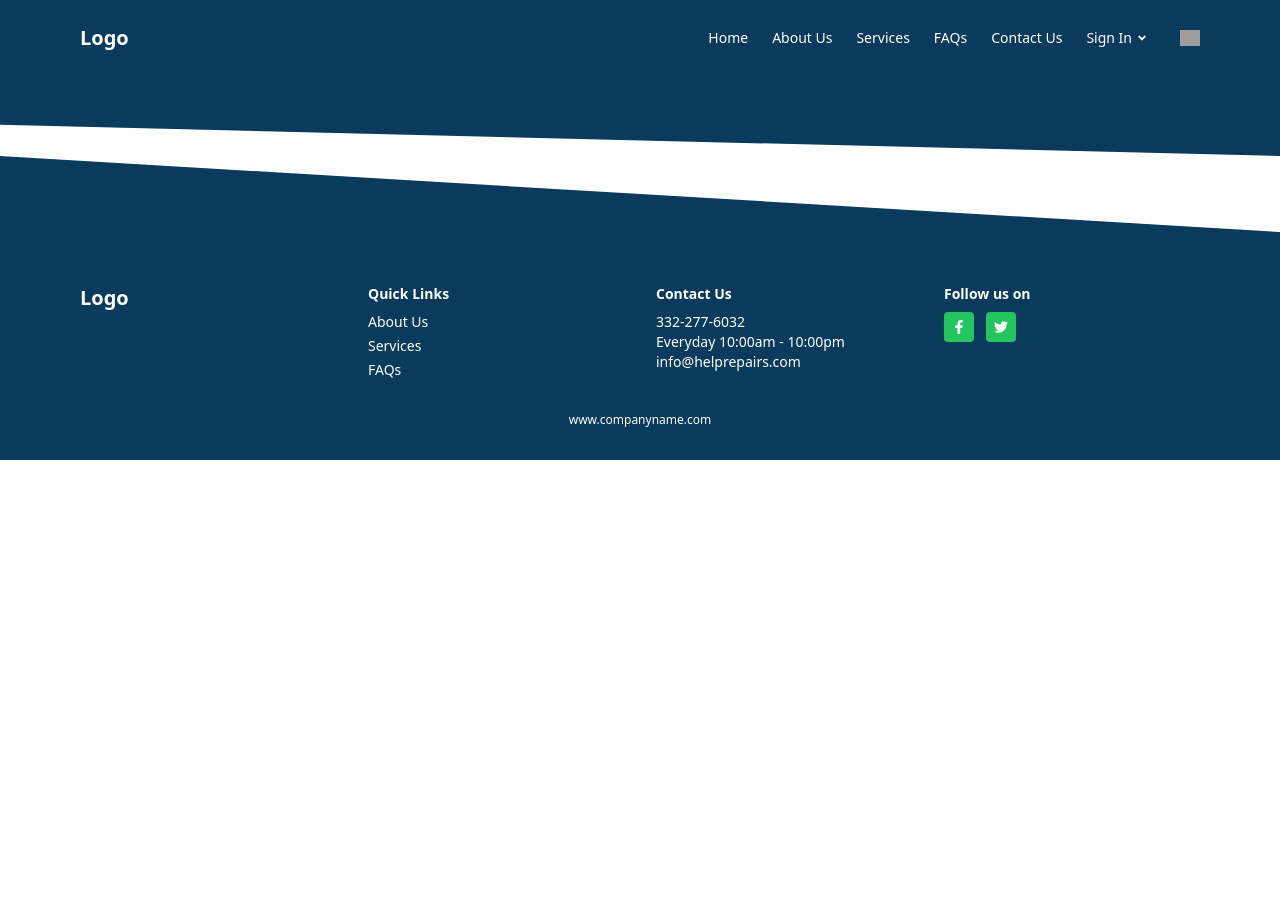
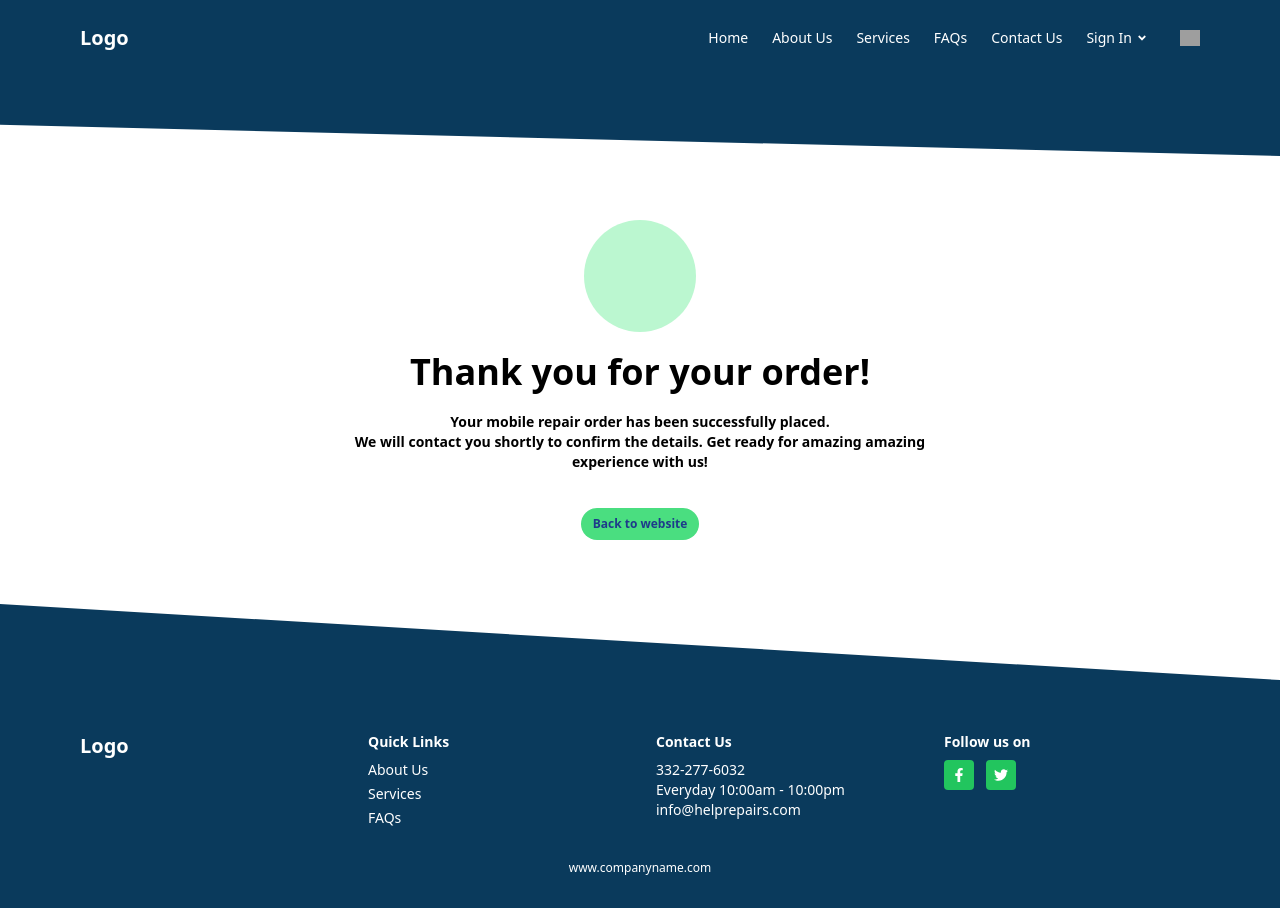
Before and after one commit to jaybeebaba/phoneRepairUI, a React (Vite) app: page /success in a window 1280 px wide. Before the commit the page ends 800 px from the top, so only its background shows below. Built offline with nearby package versions, Linux system fonts and the light colour scheme; grey boxes are pictures that could not be loaded.

Commit message:
order success page added

```diff
--- a/src/App.jsx
+++ b/src/App.jsx
@@ -7,6 +7,7 @@ import Navbar from './components/CommonComponents/Navbar';
 import Footer from './components/CommonComponents/Footer';
 import Checkout from './components/Pages/Checkout';
 import Faqs from './components/Pages/Faqs';
+import OrderSuccess from './components/Pages/OrderSuccess';
 
 
 function App() {
@@ -19,6 +20,7 @@ function App() {
       <Route path="/order" element={<OrderDetails />} />
       <Route path="/checkout" element={<Checkout />} />
       <Route path="/faqs" element={<Faqs />} />
+      <Route path="/success" element={<OrderSuccess />} />
     </Routes>
     <Footer />
     </div>
--- a/src/components/Pages/Checkout.jsx
+++ b/src/components/Pages/Checkout.jsx
@@ -6,8 +6,8 @@ import PaymentMethod from "../Checkout/PaymentMethod.jsx";
 
 export default function Checkout() {
 
-    const Auth = true; // Placeholder for authentication state
-    const added = true; // Placeholder for billing details state
+    const Auth = false; // Placeholder for authentication state
+    const added = false; // Placeholder for billing details state
 
     return (
         <div className="min-h-screen py-4 px-4 lg:px-56">
--- /dev/null
+++ b/src/components/Pages/OrderSuccess.jsx
@@ -0,0 +1,30 @@
+import React from 'react'
+import { Link } from 'react-router-dom'
+const OrderSuccess = () => {
+  return (
+    <div className="py-16 px-3 lg:px-80 flex flex-col items-center justify-center space-y-5 text-center">
+        <div className='flex items-center justify-center w-16 h-16 md:w-28 md:h-28 bg-green-200 rounded-full'>
+
+        </div>
+
+        <h2 className='text-2xl md:text-4xl font-bold '>
+            Thank you for your order!
+        </h2>
+
+        <p className='text-sm font-semibold'>
+            Your mobile repair order has been successfully placed. <br/> We will contact you shortly to confirm the details. Get ready for amazing amazing experience with us!
+        </p>
+
+         <div className='flex justify-end'>
+              <Link
+                to="/"
+                className="inline-block bg-green-400 text-blue-900 font-semibold px-3 py-2 text-xs rounded-full hover:bg-green-300 transition mt-4 justify-right"
+              >
+                Back to website
+              </Link>
+            </div>
+    </div>
+  )
+}
+
+export default OrderSuccess
```
